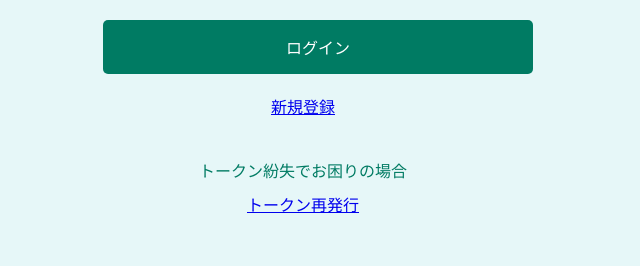
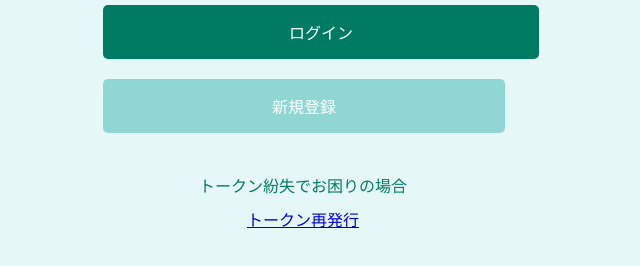
Before and after one commit to kaicyou2532/mypage_beta, a plain HTML site: page index.html in a window 1280 px wide. Shown: the part 366-632 px from the top of the page, without its empty margins (337-977 px from the left). Drawn offline with Linux system fonts and the light colour scheme.

Commit message:
Update styles.css

```diff
--- a/styles.css
+++ b/styles.css
@@ -35,7 +35,7 @@ label {
 }
 
 input[type="text"], input[type="password"] {
-    width: 100%;
+    width: 96%;
     padding: 10px;
     margin-bottom: 20px;
     border: 1px solid #ccc;
@@ -46,9 +46,9 @@ input[type="text"], input[type="password"] {
     margin-bottom: 40px;
 }
 
-.login-button, .search-button, .info-button, .recovery-button, .copy-button, .minecraft-button {
+.login-button, .change-login-button, .register-button {
     display: block;
-    width: 100%;
+    width: 93%;
     padding: 15px;
     margin-bottom: 20px;
     border: none;
@@ -56,19 +56,23 @@ input[type="text"], input[type="password"] {
     font-size: 16px;
     text-decoration: none;
     text-align: center;
-    color: white;
 }
 
-.login-button, .search-button, .info-button, .recovery-button {
+.login-button {
     background-color: #007B63;
+    color: white;
+    width: 101.5%;
 }
 
-.copy-button {
-    background-color: #90D7D3;
+.change-login-button {
+    background-color: #E6F7F8;
+    color: #007B63;
+    border: 1px solid #007B63;
 }
 
-.minecraft-button {
-    background-color: #007B63;
+.register-button {
+    background-color: #90D7D3;
+    color: white;
 }
 
 .info-section p {
```
